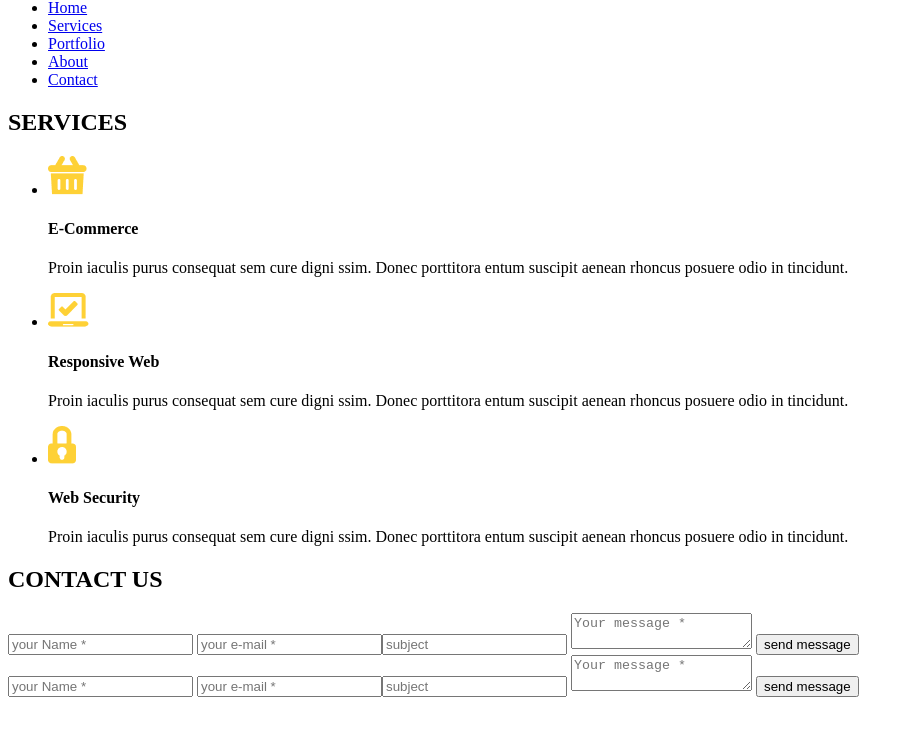
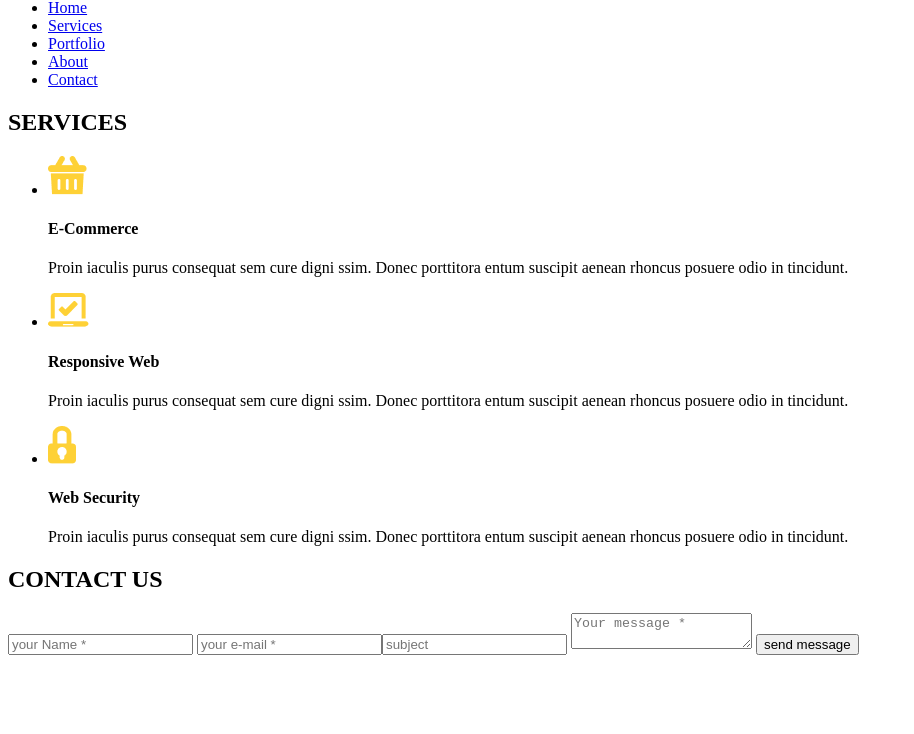
Before and after one commit to kefir59/gol, a plain HTML site: page index.html in a window 1280 px wide. Shown: the part 66-800 px from the top of the page, without its empty margins (0-914 px from the left). Drawn offline with Linux system fonts and the light colour scheme.

Commit message:
Update index.html

```diff
--- a/index.html
+++ b/index.html
@@ -80,25 +80,6 @@
           ></textarea>
           <button>send message</button>
         </form>
-        <form action="#">
-          <label for="yourname"
-            ><input type="text" id="yourname" placeholder="your Name *"
-          /></label>
-          <label for="youre-mail"
-            ><input
-              type="email"
-              id="youre-mail"
-              placeholder="your e-mail *" /></label
-          ><label for="subject"
-            ><input type="text" id="subject" placeholder="subject"
-          /></label>
-          <textarea
-            name="Yourmessage"
-            id="Yourmessage"
-            placeholder="Your message *"
-          ></textarea>
-          <button>send message</button>
-        </form>
       </section>
     </footer>
   </body>
```
